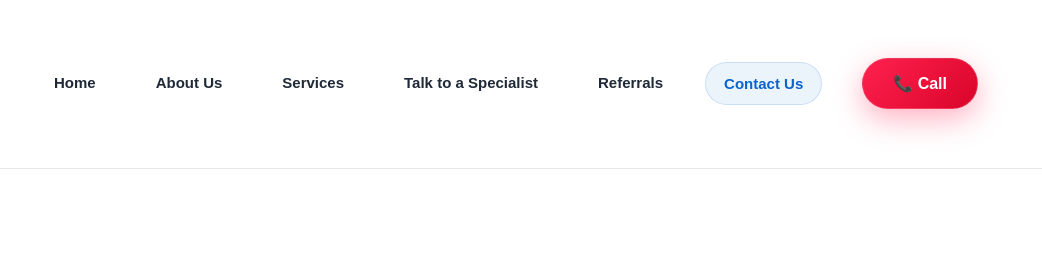
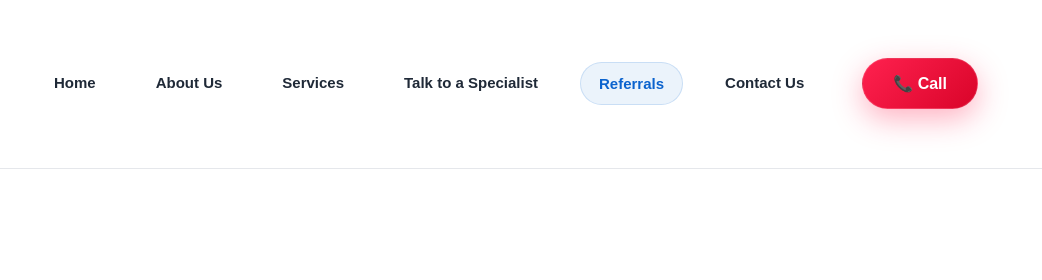
Before and after one commit to faodiallo001/wound-wise-LLC, a website: page referrals.html in a window 1280 px wide. Shown: the top 280 px of the page, 238-1280 px from the left. Drawn offline with Linux system fonts and the light colour scheme.

Commit message:
Update referrals.html

```diff
--- a/referrals.html
+++ b/referrals.html
@@ -31,9 +31,11 @@
 
 <a href="specialist.html">Talk to a Specialist</a>
 
-<a href="referrals.html">Referrals</a>
+<a href="referrals.html" class="active">
+Referrals
+</a>
 
-<a href="contact.html" class="active">Contact Us</a>
+<a href="contact.html">Contact Us</a>
 
 </nav>
 
```
